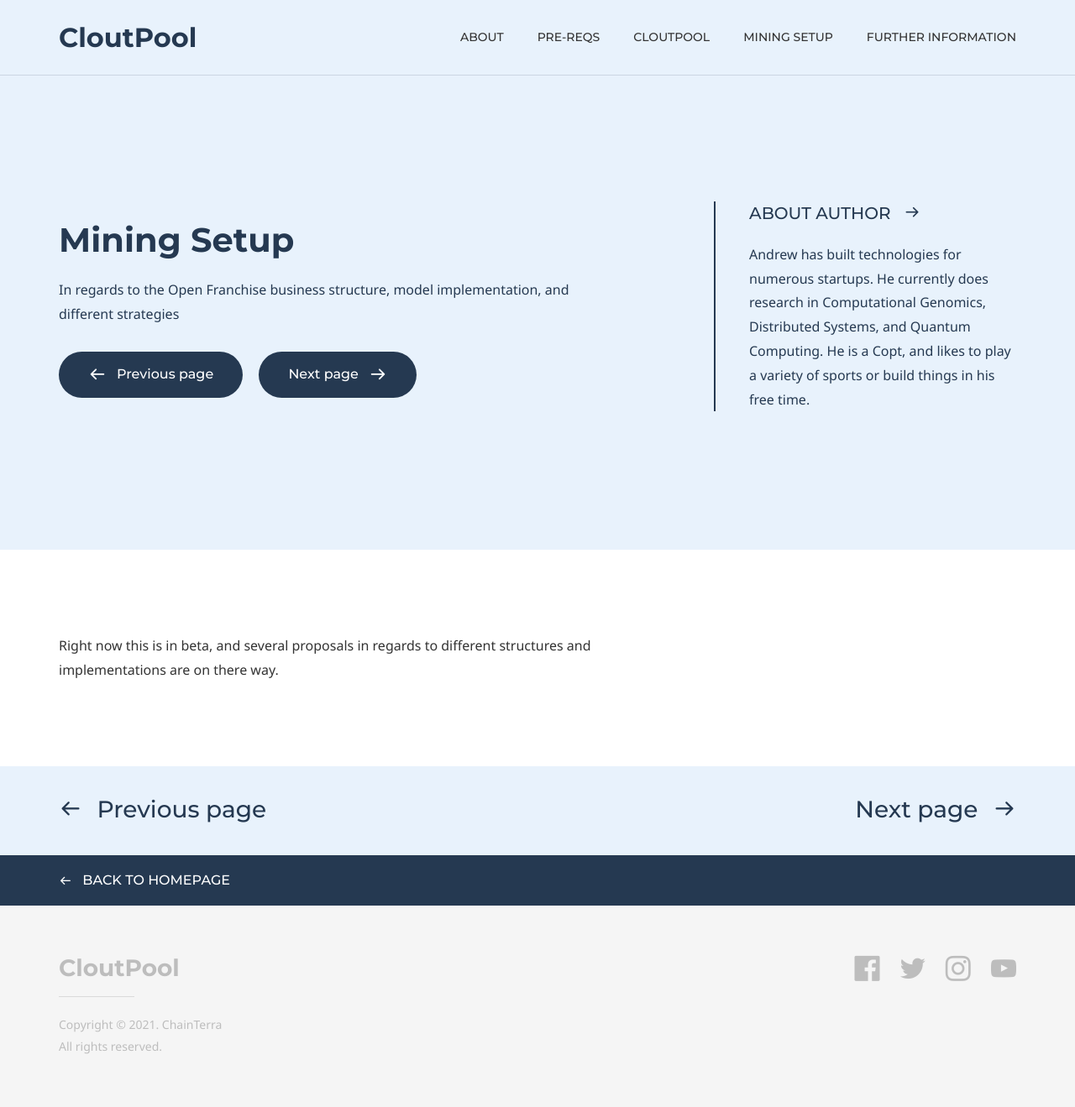
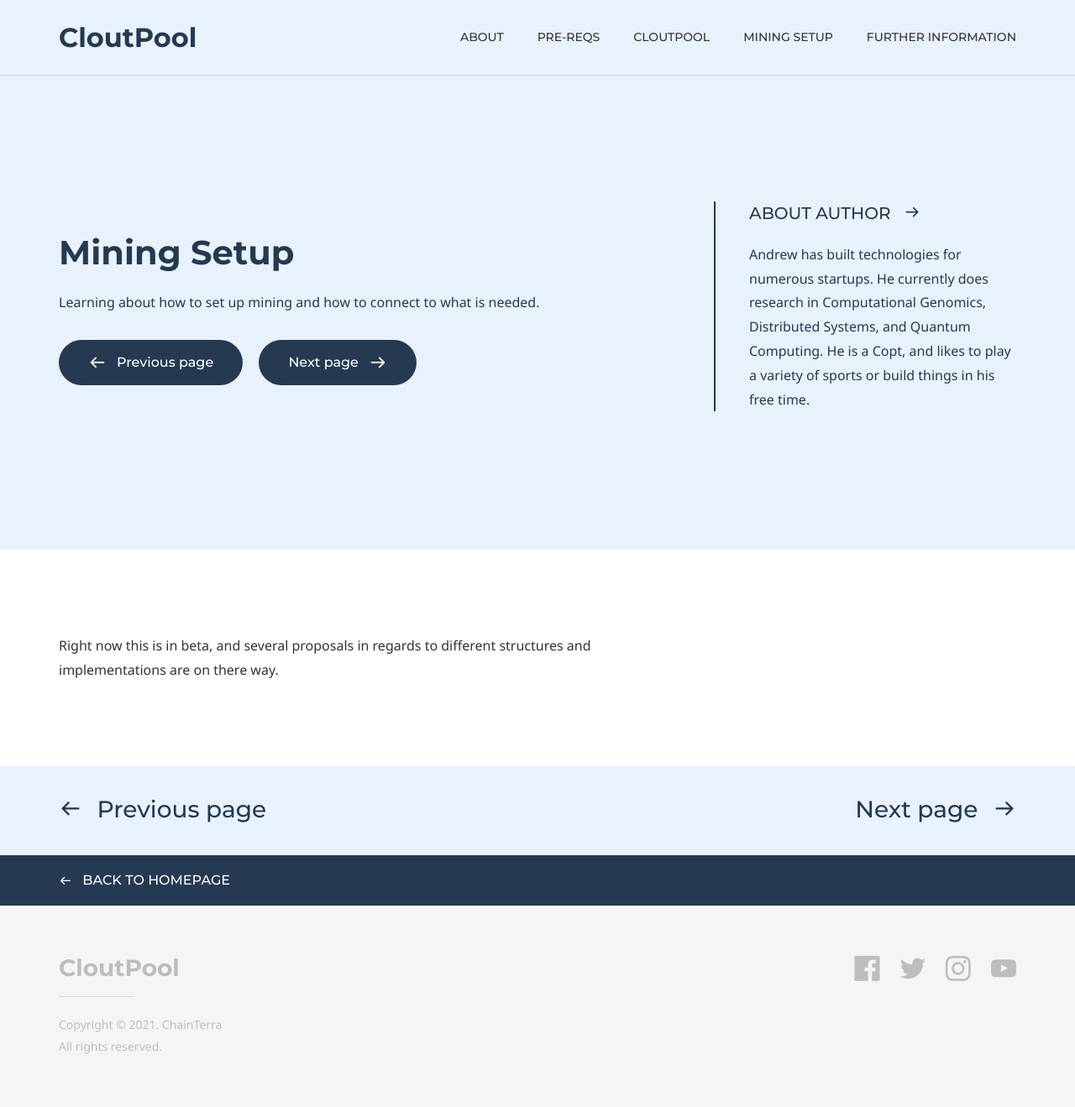
Before and after one commit to ChainTerra/BTCLT-Guide, a Jekyll site: the page built from mining-setup.md, in a window 1280 px wide. Shown: the whole page at 84% size. Built offline with Jekyll 4.4.1, drawn with Linux system fonts in a browser that asks for light colours; some web fonts are replaced.

Commit message:
Update mining-setup.md

```diff
--- a/mining-setup.md
+++ b/mining-setup.md
@@ -6,7 +6,7 @@ comments: false
 
 # Hero section
 title: Mining Setup
-description: In regards to the Open Franchise business structure, model implementation, and different strategies
+description: Learning about how to set up mining and how to connect to what is needed.
 
 # Author box
 author:
```
